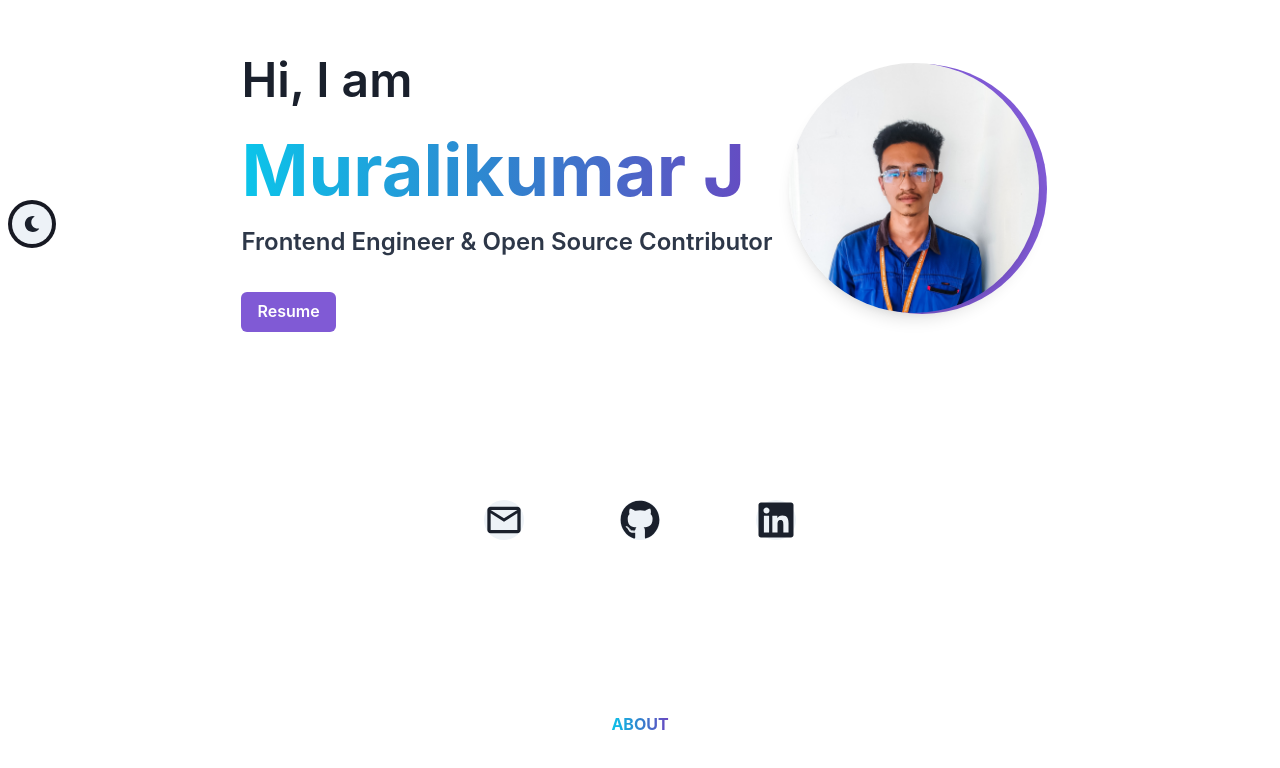
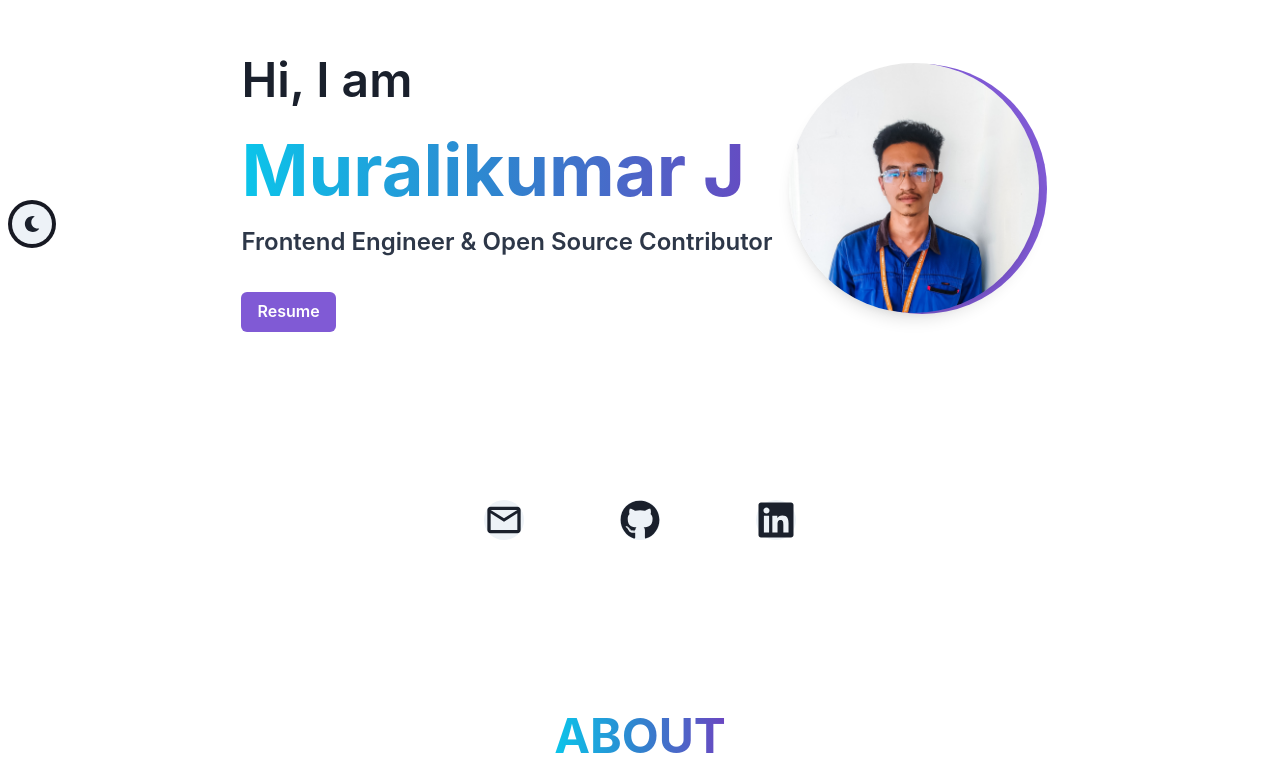
Before and after one commit to codewithmurali/portfolio, a React (Vite) app: page / in a window 1280 px wide. Shown: the part 184-952 px from the top of the page. Built offline with nearby package versions, Linux system fonts and the light colour scheme.

Commit message:
updated About section

```diff
--- a/src/components/About.jsx
+++ b/src/components/About.jsx
@@ -16,7 +16,7 @@ const About = () => {
           fontWeight="bold"
           bgGradient="linear(to-r, cyan.400, blue.500, purple.600)"
           bgClip="text"
-          size="1xl"
+          size="2xl"
           textTransform="uppercase"
         >
           About
```
